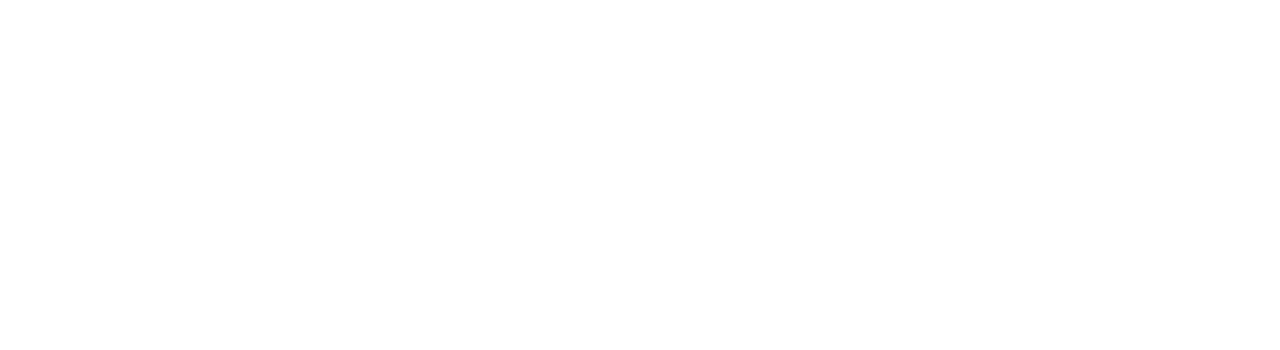
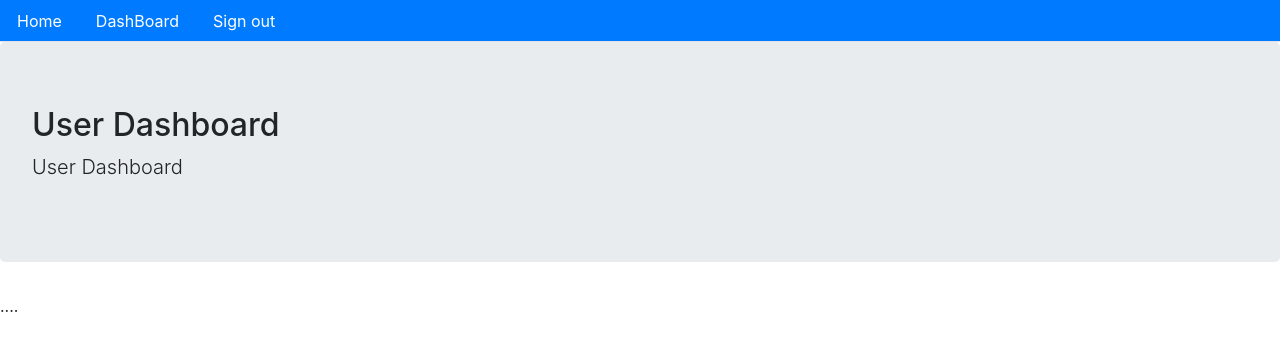
Before and after one commit to asmaahassnasr/e-commerce-frontend, a React (Create React App) app: page /dashboard in a window 1280 px wide. Shown: the top 350 px of the page. Built offline with nearby package versions, Linux system fonts and the light colour scheme; sample sign-in values are in the browser's storage.

Commit message:
Private Route for Authenticated Users

```diff
--- a/src/Core/Menue.js
+++ b/src/Core/Menue.js
@@ -15,6 +15,7 @@
     return (
         <div>
             <ul className="nav nav-tabs bg-primary">
+
                 <li className="nav-item">
                     <Link className="nav-link" style={isActive(history,'/')} to="/">Home</Link>
                 </li>
@@ -32,10 +33,8 @@
 
                 {isAuthenticated() && (
                     <>
-                    <li className="nav-item">
-                        <span className="nav-link" style={{color:"#fff", cursor:'pointer'}} >
-                            Welcome
-                        </span>
+                     <li className="nav-item">
+                    <Link className="nav-link" style={isActive(history,'/')} to="/dashboard">DashBoard</Link>
                     </li>
                     <li className="nav-item">
                         <span className="nav-link"
--- a/src/Routes.js
+++ b/src/Routes.js
@@ -1,8 +1,11 @@
 import React from 'react'
 import {BrowserRouter,Switch,Route} from 'react-router-dom'
-import Signup from './User/Signup'
-import Signin from './User/Signin'
-import Home from './Core/Home'
+import Signup from './User/Signup';
+import Signin from './User/Signin';
+import Home from './Core/Home';
+import PrivateRoutes from './auth/privateRoute';
+import UserDashBoard from './User/UserDashBoard';
+
 const Routes = () =>{
     return (
         <BrowserRouter>
@@ -10,6 +13,7 @@
                 <Route exact path="/" component={Home} />
                 <Route path="/signin" component={Signin}/>
                 <Route path="/signup" component={Signup}/>
+                <PrivateRoutes exact path="/dashboard" component={UserDashBoard} />
             </Switch>
         </BrowserRouter>
     )
--- /dev/null
+++ b/src/User/UserDashBoard.js
@@ -0,0 +1,15 @@
+import React from 'react';
+import Layout from '../Core/Layout';
+
+const UserDashBoard = () => {
+    return (
+        <Layout
+        title="User Dashboard"
+        description="User Dashboard"
+        >
+            ....
+        </Layout>
+    )
+}
+
+export default UserDashBoard;
--- /dev/null
+++ b/src/auth/privateRoute.js
@@ -0,0 +1,15 @@
+import React ,{Component} from 'react';
+import {Route,Redirect} from 'react-router-dom';
+import {isAuthenticated} from './index';
+
+const PrivateRoutes = ({component:Component, ...rest}) => (
+    <Route {...rest}
+    render={props => isAuthenticated() ? (
+        <Component {...props}/>
+    ) : (
+        <Redirect to={{pathname:'/signin'
+        ,state:{from:props.location}}}/>
+    )}/>
+)
+
+export default PrivateRoutes;
```
Also changed, not shown: 1 other file (tests, documents, lock files or other folders).
